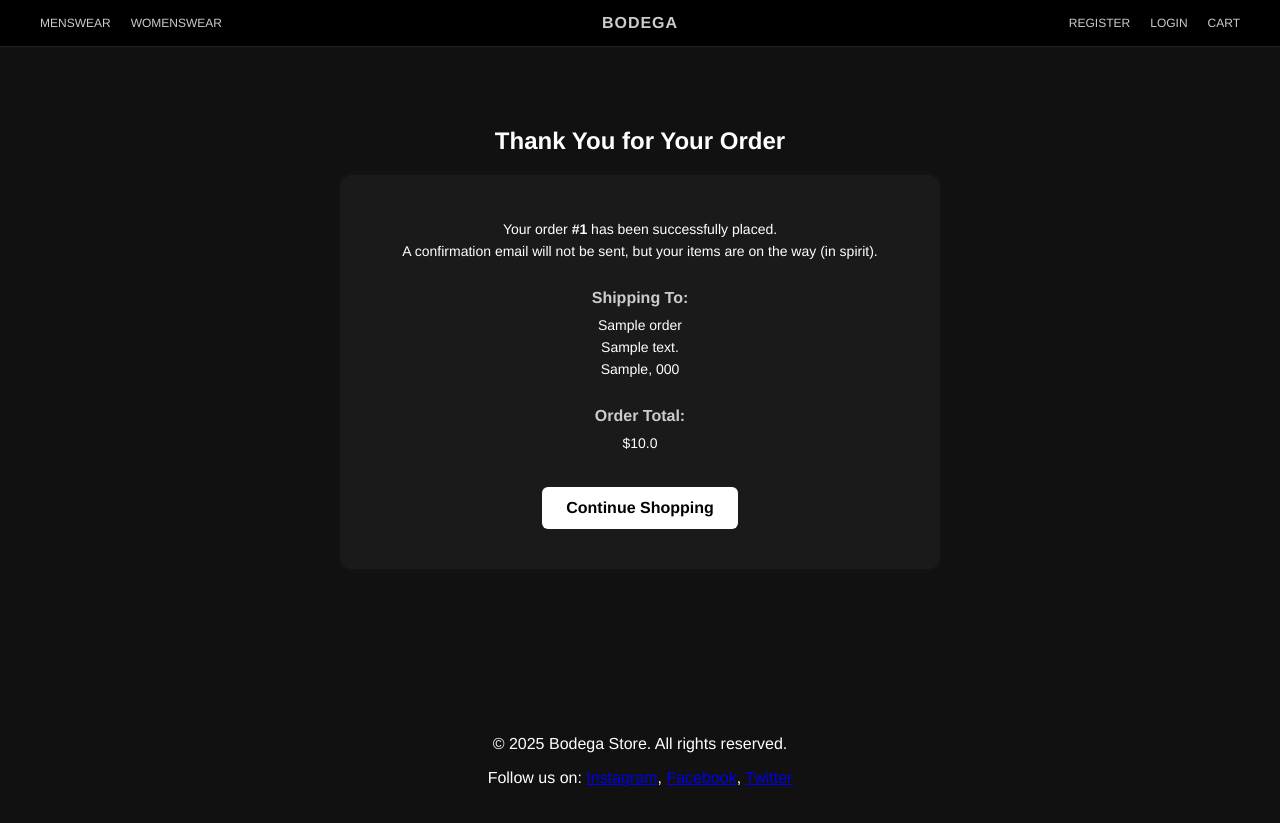
After one commit to Abidemialade/softwareDev, a Flask app: page /order-confirmation/1 in a window 1280 px wide. The commit adds this page. Run offline with Flask 3, Linux system fonts and the light colour scheme; tables that the repository leaves empty hold one stand-in row (values such as "Sample post").

Commit message:
Project 2 complete

```diff
--- a/project2/app.py
+++ b/project2/app.py
@@ -1,8 +1,9 @@
 from flask import Flask, render_template, request, redirect, url_for, flash, session
 from config import Config
-from models.models import db, Product
+from models.models import db, Product, User, Order
 from sqlalchemy import text, asc, desc
 from sqlalchemy.orm import load_only
+from werkzeug.security import generate_password_hash, check_password_hash
 
 app = Flask(__name__)
 app.config.from_object(Config)
@@ -69,7 +70,6 @@ def category(category):
             p.name = name_clean
             products.append(p)
             seen_names.add(name_clean)
-    print(f"DEBUG: Found {len(products)} unique products in {normalized_category}")
     return render_template('category.html', category=normalized_category, products=products)
 
 
@@ -132,22 +132,106 @@ def remove_from_cart(product_id, size):
 
 
 # User registration
-@app.route('/register')
+@app.route('/register', methods=['GET', 'POST'])
 def register():
+    if request.method == 'POST':
+        email = request.form['email']
+        password = request.form['password']
+        first_name = request.form['first_name']
+        last_name = request.form['last_name']
+
+        existing_user = User.query.filter_by(email=email).first()
+        if existing_user:
+            flash("Email already registered.")
+            return redirect(url_for('register'))
+
+        new_user = User(
+            email=email,
+            first_name=first_name,
+            last_name=last_name,
+            password_hash=generate_password_hash(password)
+        )
+        db.session.add(new_user)
+        db.session.commit()
+
+        flash("Account created. Please log in.")
+        return redirect(url_for('login'))
+
     return render_template('register.html')
 
+
 # User login
-@app.route('/login')
+@app.route('/login', methods=['GET', 'POST'])
 def login():
+    if request.method == 'POST':
+        email = request.form['email']
+        password = request.form['password']
+
+        user = User.query.filter_by(email=email).first()
+        if user and check_password_hash(user.password_hash, password):
+            session['user_id'] = user.id
+            flash("Logged in successfully.")
+            return redirect(url_for('index'))
+        else:
+            flash("Invalid email or password.")
+
     return render_template('login.html')
 
-@app.route('/test-db')
-def test_db():
-    try:
-        db.session.execute(text("SELECT 1"))
-        return "✅ Connected to database!"
-    except Exception as e:
-        return f"❌ Failed to connect: {e}"
+
+# User logout
+@app.route('/logout')
+def logout():
+    session.clear()
+    flash("You have been logged out.")
+    return redirect(url_for('index'))
+
+
+#checkout
+@app.route('/checkout', methods=['GET', 'POST'])
+def checkout():
+    if 'user_id' not in session:
+        flash("Please log in to proceed to checkout.")
+        return redirect(url_for('login'))
+
+    cart_data = session.get('cart', [])
+    cart_items = []
+    total = 0
+
+    for item in cart_data:
+        product = Product.query.get(item['product_id'])
+        if product:
+            cart_items.append({
+                'id': product.id,
+                'name': product.name,
+                'price': product.price,
+                'size': item['size']
+            })
+            total += product.price
+
+    if request.method == 'POST':
+        new_order = Order(
+            user_id=session['user_id'],
+            total_amount=total,
+            shipping_name=request.form['shipping_name'],
+            shipping_address=request.form['shipping_address'],
+            city=request.form['city'],
+            zip_code=request.form['zip_code']
+        )
+        db.session.add(new_order)
+        db.session.commit()
+
+        session['cart'] = []  # Clear cart
+        flash("Order submitted successfully.")
+        return redirect(url_for('order_confirmation', order_id=new_order.id))
+
+    return render_template('checkout.html', cart_items=cart_items, total=total)
+
+# Order confirmation
+@app.route('/order-confirmation/<int:order_id>')
+def order_confirmation(order_id):
+    order = Order.query.get_or_404(order_id)
+    return render_template('order_confirmation.html', order=order)
+
 
 @app.route('/all-products')
 def show_all_products():
@@ -158,24 +242,22 @@ def show_all_products():
 
 
 with app.app_context():
-    db.drop_all()
+    #db.drop_all()
     db.create_all()
 
+    # Only seed if product table is empty
     if not Product.query.first():
         sizes = ["S", "M", "L", "XL"]
-
         men_products = [
             "men_hoodie1.jpg", "men_hoodie2.jpg", "men_hoodie3.jpg",
             "men_jacket1.jpg",
             "men_shirt1.jpg", "men_shirt2.jpg", "men_shirt3.jpg", "men_shirt4.jpg"
         ]
-
         women_products = [
             "women_hoodie1.jpg", "women_hoodie2.jpg",
             "women_jacket1.jpg", "women_jacket2.jpg", "women_jacket3.jpg", "women_jacket4.jpg",
             "women_shirt1.jpg", "women_shirt2.jpg"
         ]
-
         sample_products = []
 
         for filename in men_products:
@@ -210,6 +292,7 @@ with app.app_context():
 
 
 
+
 # Run app
 if __name__ == '__main__':
     app.run(debug=True)
--- a/project2/static/css/style.css
+++ b/project2/static/css/style.css
@@ -6,10 +6,18 @@ body {
   min-height: 100vh;
   display: flex;
   flex-direction: column;
+  /* Remove any default overflow or width issues */
+  width: 100vw;
+  box-sizing: border-box;
+  overflow-x: hidden;
 }
 
 main {
   flex: 1 0 auto;
+  width: 100%;
+  box-sizing: border-box;
+  /* Prevent horizontal scroll */
+  overflow-x: hidden;
 }
 
 footer {
@@ -28,6 +36,8 @@ footer {
   max-width: 1600px;
   margin: 0 auto;
   padding: 40px 20px;
+  width: 100%;
+  box-sizing: border-box;
 }
 
 .page-title {
@@ -325,9 +335,10 @@ footer {
 }
 
 .carousel-container {
-  overflow: hidden;
+  width: 100%;
+  box-sizing: border-box;
+  overflow-x: hidden;
   position: relative;
-  width: 100%;
 }
 
 .carousel-track {
@@ -335,6 +346,8 @@ footer {
   gap: 40px;
   width: max-content;
   animation: scrollCarousel 120s linear infinite;
+  min-width: 100vw;
+  box-sizing: border-box;
 }
 
 .carousel-card {
@@ -393,6 +406,9 @@ footer {
 }
 
 .carousel-section {
+  width: 100%;
+  box-sizing: border-box;
+  overflow-x: hidden;
   padding: 60px 40px;
   color: #fff;
 }
@@ -462,36 +478,221 @@ footer {
 }
 
 .navbar {
+  display: flex;
+  justify-content: space-between;
+  align-items: center;
+  padding: 16px 40px;
   background: #000;
-  padding: 20px 40px;
-  box-shadow: 0 2px 6px rgba(0,0,0,0.6);
+  border-bottom: 1px solid #222;
+  text-transform: uppercase;
+  font-size: 12px;
+  font-weight: 500;
   position: sticky;
   top: 0;
   z-index: 100;
 }
 
-.nav-container {
+.nav-left,
+.nav-right {
   display: flex;
-  justify-content: space-between;
-  align-items: center;
+  gap: 20px;
 }
 
-.logo {
-  font-weight: bold;
-  font-size: 20px;
-  color: #fff;
-  text-decoration: none;
+.nav-center {
+  position: absolute;
+  left: 50%;
+  transform: translateX(-50%);
 }
 
-.nav-links a {
-  margin-left: 20px;
+.navbar a {
+  color: #ccc;
   text-decoration: none;
-  color: #aaa;
-  font-weight: 500;
-  font-size: 14px;
   transition: color 0.2s ease;
 }
 
-.nav-links a:hover {
+.navbar a:hover {
   color: #fff;
 }
+
+.brand {
+  font-weight: 700;
+  font-size: 16px;
+  color: #fff;
+  letter-spacing: 1px;
+}
+
+.auth-container {
+  max-width: 400px;
+  margin: 100px auto;
+  background: #1a1a1a;
+  padding: 40px;
+  border-radius: 12px;
+  box-shadow: 0 0 10px rgba(255, 255, 255, 0.05);
+  text-align: center;
+}
+
+.auth-container h2 {
+  margin-bottom: 30px;
+  font-size: 20px;
+  color: #fff;
+  letter-spacing: 1px;
+}
+
+.auth-form input {
+  width: 100%;
+  padding: 14px 12px;
+  margin-bottom: 16px;
+  background: #111;
+  border: 1px solid #333;
+  color: #fff;
+  font-size: 14px;
+  border-radius: 6px;
+}
+
+.auth-form button {
+  width: 100%;
+  padding: 12px;
+  background: #fff;
+  color: #000;
+  font-weight: 600;
+  border: none;
+  border-radius: 6px;
+  cursor: pointer;
+  transition: 0.2s ease;
+}
+
+.auth-form button:hover {
+  background: #eee;
+}
+
+.checkout-container {
+  max-width: 800px;
+  margin: 60px auto;
+  padding: 40px;
+  background: #1a1a1a;
+  border-radius: 12px;
+  box-shadow: 0 0 10px rgba(255,255,255,0.05);
+}
+
+.checkout-container h2 {
+  text-align: center;
+  margin-bottom: 40px;
+  color: #fff;
+}
+
+.checkout-form {
+  display: flex;
+  flex-direction: column;
+  gap: 30px;
+}
+
+.shipping-section input {
+  width: 100%;
+  padding: 12px;
+  margin-bottom: 16px;
+  background: #111;
+  color: #fff;
+  border: 1px solid #333;
+  border-radius: 6px;
+}
+
+.cart-summary ul {
+  padding-left: 0;
+  list-style: none;
+}
+
+.cart-summary li {
+  padding: 8px 0;
+  border-bottom: 1px solid #333;
+  font-size: 14px;
+}
+
+.cart-summary h4 {
+  margin-top: 20px;
+  font-size: 18px;
+  font-weight: bold;
+}
+
+.submit-btn {
+  width: 100%;
+  padding: 14px;
+  background: #fff;
+  color: #000;
+  font-weight: 600;
+  font-size: 16px;
+  border: none;
+  border-radius: 6px;
+  cursor: pointer;
+  transition: 0.2s ease;
+}
+
+.submit-btn:hover {
+  background: #eee;
+}
+.checkout-summary {
+  background: #1a1a1a;
+  padding: 20px;
+  border-radius: 12px;
+  box-shadow: 0 0 10px rgba(255,255,255,0.05);
+}
+
+.checkout-btn {
+  display: inline-block;
+  margin-top: 20px;
+  padding: 12px 24px;
+  background-color: #fff;
+  color: #000;
+  font-weight: bold;
+  border-radius: 6px;
+  text-decoration: none;
+  transition: background 0.2s ease;
+}
+
+.checkout-btn:hover {
+  background-color: #eee;
+}
+.checkout-btn:active {
+  background-color: #ddd;
+}
+
+.confirmation-container {
+  max-width: 600px;
+  margin: 80px auto;
+  text-align: center;
+  color: #fff;
+}
+
+.order-box {
+  background: #1a1a1a;
+  padding: 40px;
+  border-radius: 12px;
+  box-shadow: 0 0 12px rgba(255, 255, 255, 0.03);
+}
+
+.order-box h4 {
+  margin-top: 30px;
+  margin-bottom: 10px;
+  font-size: 16px;
+  color: #ccc;
+}
+
+.order-box p {
+  margin: 6px 0;
+  font-size: 14px;
+}
+
+.back-home-btn {
+  display: inline-block;
+  margin-top: 30px;
+  padding: 12px 24px;
+  background: #fff;
+  color: #000;
+  font-weight: 600;
+  text-decoration: none;
+  border-radius: 6px;
+  transition: 0.2s ease;
+}
+
+.back-home-btn:hover {
+  background: #eee;
+}
--- a/project2/templates/base.html
+++ b/project2/templates/base.html
@@ -9,18 +9,27 @@
 <body>
 
 <body>
-  <header class="navbar">
-    <div class="nav-container">
-      <a class="logo" href="{{ url_for('index') }}">BODEGA</a>
-      <nav class="nav-links">
-        <a href="{{ url_for('category', category='Men') }}">MEN</a>
-        <a href="{{ url_for('category', category='Women') }}">WOMEN</a>
-        <a href="{{ url_for('cart') }}">CART{% if session.get('cart') %} ({{ session['cart'] | length }}){% endif %}</a>
-        <a href="{{ url_for('register') }}">REGISTER</a>
-        <a href="{{ url_for('login') }}">LOGIN</a>
-      </nav>
-    </div>
-  </header>
+<header class="navbar">
+  <div class="nav-left">
+    <a href="{{ url_for('category', category='Men') }}">MENSWEAR</a>
+    <a href="{{ url_for('category', category='Women') }}">WOMENSWEAR</a>
+  </div>
+
+  <div class="nav-center">
+    <a class="brand" href="{{ url_for('index') }}">BODEGA</a>
+  </div>
+
+  <div class="nav-right">
+    {% if session.get('user_id') %}
+      <a href="{{ url_for('logout') }}">LOGOUT</a>
+    {% else %}
+      <a href="{{ url_for('register') }}">REGISTER</a>
+      <a href="{{ url_for('login') }}">LOGIN</a>
+    {% endif %}
+    <a href="{{ url_for('cart') }}">CART{% if session.get('cart') %} ({{ session['cart'] | length }}){% endif %}</a>
+  </div>
+</header>
+
 
   <main>
     {% block content %}{% endblock %}
@@ -28,7 +37,7 @@
 </body>
     <footer>
         <div class="footer-content">
-        <p>&copy; 2023 Bodega Store. All rights reserved.</p>
+        <p>&copy; 2025 Bodega Store. All rights reserved.</p>
         <p>Follow us on:
             <a href="#">Instagram</a>,
             <a href="#">Facebook</a>,
--- /dev/null
+++ b/project2/templates/order_confirmation.html
@@ -0,0 +1,24 @@
+{% extends "base.html" %}
+{% block content %}
+
+<div class="confirmation-container">
+  <h2>Thank You for Your Order</h2>
+  <div class="order-box">
+    <p>Your order <strong>#{{ order.id }}</strong> has been successfully placed.</p>
+    <p>A confirmation email will not be sent, but your items are on the way (in spirit).</p>
+
+    <div class="order-details">
+      <h4>Shipping To:</h4>
+      <p>{{ order.shipping_name }}</p>
+      <p>{{ order.shipping_address }}</p>
+      <p>{{ order.city }}, {{ order.zip_code }}</p>
+
+      <h4>Order Total:</h4>
+      <p>${{ order.total_amount }}</p>
+    </div>
+
+    <a href="{{ url_for('index') }}" class="back-home-btn">Continue Shopping</a>
+  </div>
+</div>
+
+{% endblock %}
```
Also changed, not shown: project2/models/models.py (+21 -0 lines), project2/templates/cart.html (+7 -1 lines), project2/templates/checkout.html (added, +32 -0 lines), project2/templates/index.html (+5 -3 lines), project2/templates/login.html (+13 -0 lines), project2/templates/register.html (+15 -0 lines), 1 other file.
